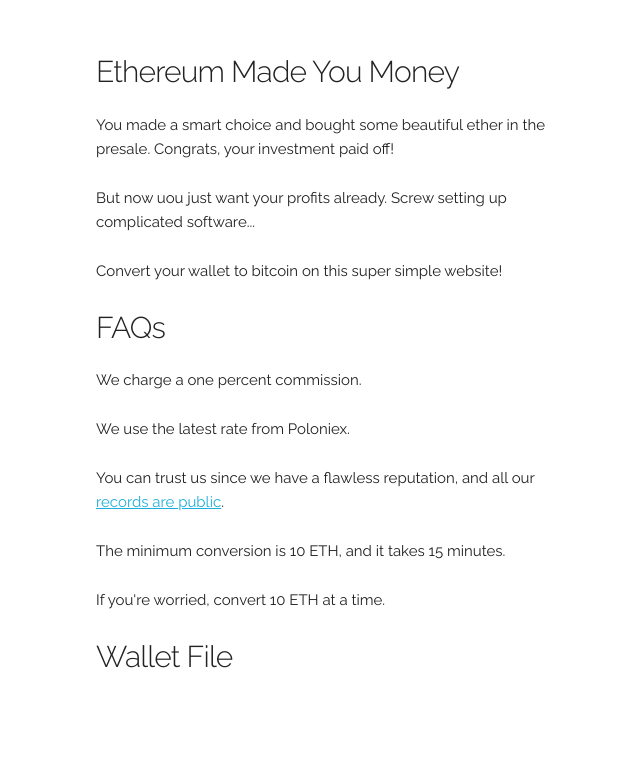
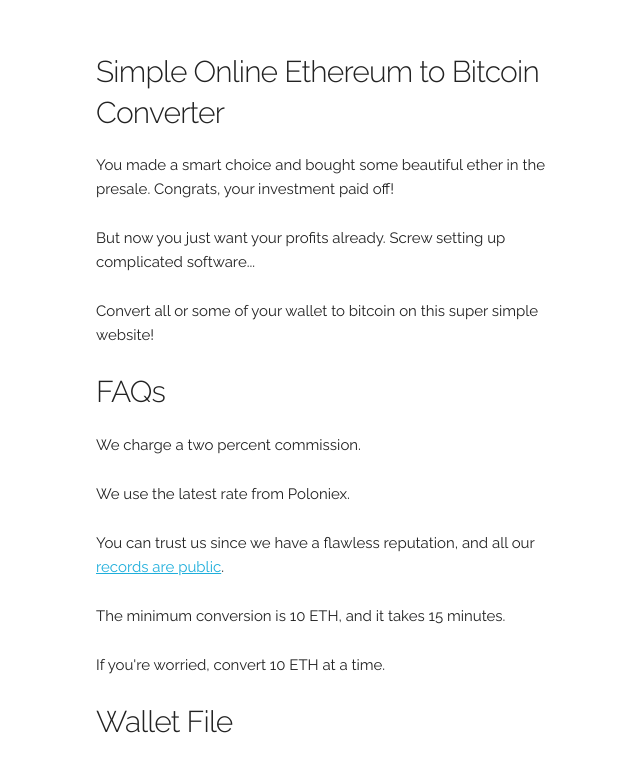
Before and after one commit to shariq/ether-rocks, a plain HTML site: page frontend/index.html in a window 1280 px wide. Shown: the part 188-950 px from the top of the page, without its empty margins (64-704 px from the left). Before the commit the page ends 886 px from the top, so only its background shows below. Drawn offline with Linux system fonts and the light colour scheme.

Commit message:
added more content; DL'd favicon

```diff
--- a/frontend/index.html
+++ b/frontend/index.html
@@ -6,7 +6,7 @@
   –––––––––––––––––––––––––––––––––––––––––––––––––– -->
   <meta charset="utf-8">
   <title>Ethereum to Bitcoin</title>
-  <meta name="description" content="Cash in on your Ethereum investment">
+  <meta name="description" content="Convert your Ethereum wallet to Bitcoin quickly online">
 
   <!-- Mobile Specific Metas
   –––––––––––––––––––––––––––––––––––––––––––––––––– -->
@@ -23,7 +23,7 @@
 
   <!-- Favicon
   –––––––––––––––––––––––––––––––––––––––––––––––––– -->
-  <link rel="icon" type="image/png" href="images/favicon.png">
+  <link rel="icon" type="image/ico" href="images/favicon.ico">
 
 </head>
 <body>
@@ -33,14 +33,15 @@
   <div class="container">
     <div class="row">
       <div class="one-half column" style="margin-top: 25%">
-        <h4>Ethereum Made You Money</h4>
+        <h4>Simple Online Ethereum to Bitcoin Converter</h4>
         <p>You made a smart choice and bought some beautiful ether in the
 presale. Congrats, your investment paid off!</p>
-        <p>But now uou just want your profits already. Screw setting up
+        <p>But now you just want your profits already. Screw setting up
 complicated software...</p>
-        <p>Convert your wallet to bitcoin on this super simple website!</p>
+        <p>Convert all or some of your wallet to bitcoin on this super
+simple website!</p>
         <h4>FAQs</h4>
-        <p>We charge a one percent commission.</p>
+        <p>We charge a two percent commission.</p>
         <p>We use the latest rate from Poloniex.</p>
         <p>You can trust us since we have a flawless reputation, and all
 our <a href="http://google.com/">records are public</a>.</p>
```
Also changed, not shown: frontend/images/favicon.ico (added), frontend/images/favicon.png (deleted).
